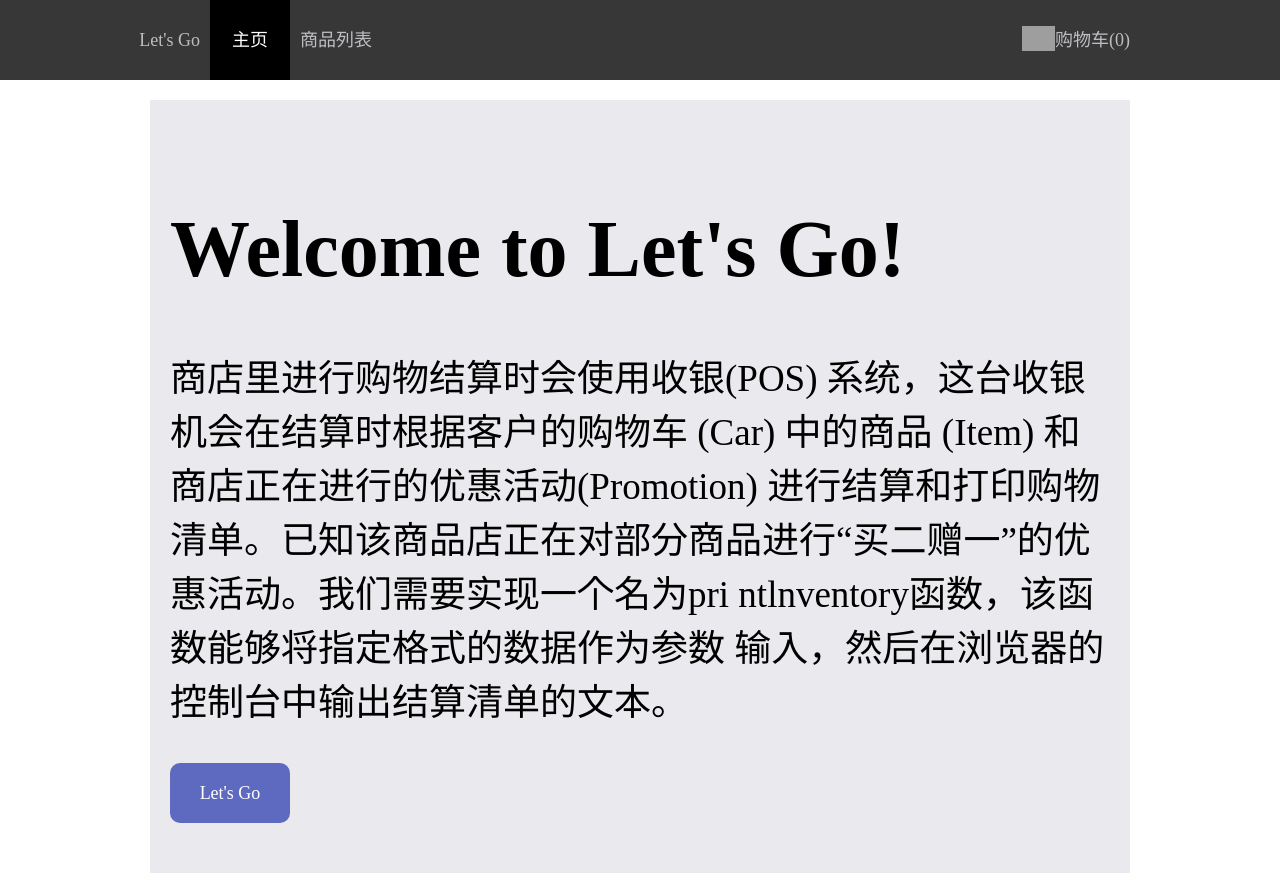
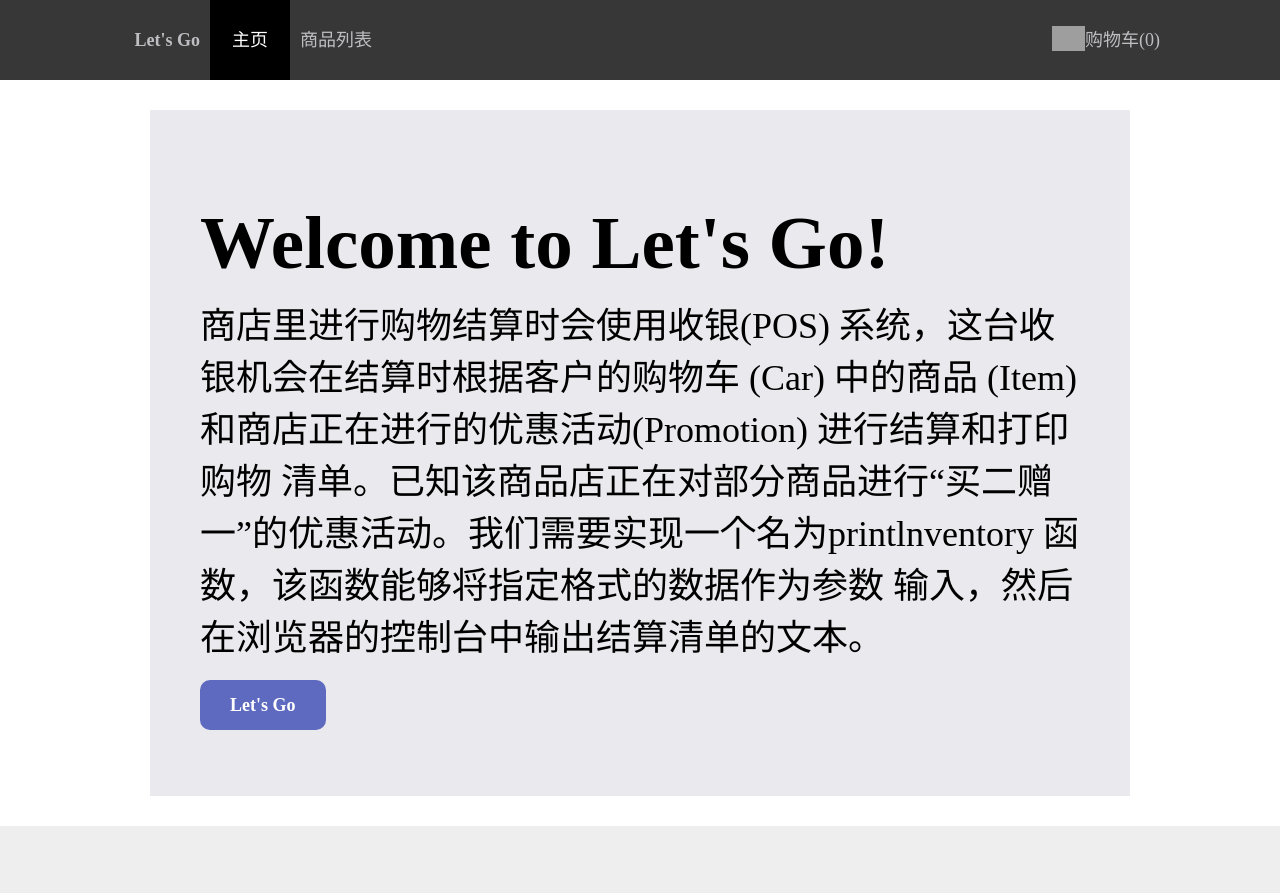
Before and after one commit to g6222/gf, a Django app: page / in a window 1280 px wide. After the commit the page ends 826 px from the top, so only its background shows below. Run offline with Django 3.2, Linux system fonts and the light colour scheme; grey boxes are pictures that could not be loaded.

Commit message:
My Django Girls app, first commit

```diff
--- a/blog/static/css/blog.css
+++ b/blog/static/css/blog.css
@@ -1,23 +1,23 @@
 body{
     margin: 0px;
 }
-.frame {
+.navigationBar {
     background-color: #373737;
     width: auto;
     height: 80px;
     margin: auto;
 }
-.go {
-    background-color: #373737;
+.page {
     color: #bebdc1;
     width: 200px;
     float: left;
     line-height: 80px;
+    font-weight: bold;
     font-size:18px;
     text-align: right;
     margin: 0px 10px 0px 0px;
 }
-.button {
+.homePageButton {
     background-color: black;
     color: white;
     width: 80px;
@@ -27,49 +27,50 @@ body{
     text-align: center;
     text-decoration:blink;
 }
-.list {
-    background-color: #373737;
+.listButton {
     color: #bebdc1;
     float: left;
     line-height: 80px;
     font-size:18px;
     padding: 0px 10px;
+    text-decoration: none;
 }
-.cart {
-    background-color: #373737;
-    margin: 0px 150px;
+.cartButton {
+    margin: 0px 120px 0px 0px;
     color: #bebdc1;
     float: right;
     line-height: 80px;
     font-size:18px;
+    text-decoration: none;
+}
+.homePage {
+    background-color: #eae9ed;
+    padding: 80px 50px;
+    margin: 30px 150px;
+}
+.button {
+    background-color: #5e6ac0;
+    padding: 15px 30px ;
+    font-size:18px;
+    border-radius:10px;
+    color: white;
+    font-weight: bold;
+    text-decoration: none;
+}
+.listButton:hover, .cartButton:hover, .homePageButton:hover {
+    background-color: black;
+    text-decoration: none;
 }
 img.icon {
     height: 25px;
     float: left;
     margin: 26px 0px;
 }
-.b {
-    background-color: #eae9ed;
-    padding: 50px 20px;
-    margin: 20px 150px;
+h1 {
+    font-size:75px;
+    margin: 10px 0px;
 }
-h1{
-    font-size:80px;
+p {
+font-size:36px;
+    margin: 0px 0px 35px 0px;
 }
-p{
-font-size:37px;
-}
-.e {
-    background-color: #5e6ac0;
-    width: 120px;
-    height: 60px;
-    line-height: 60px;
-    font-size:18px;
-    text-align: center;
-    border-radius:10px;
-    color: white;
-    display:block;
-}
-.list:hover, .cart:hover, .gff:hover {
-    background-color: black;
-}
--- a/blog/templates/blog/post_list.html
+++ b/blog/templates/blog/post_list.html
@@ -2,37 +2,29 @@
 <html>
 <head>
     <title>没钱赚商店</title>
-    <link rel="stylesheet" href="{% static 'css/blog.css' %}">
+    <link rel="stylesheet" href="{% static 'css/blog.css'%}">
 </head>
 <body>
-    <div class="frame">
-        <div class="go">
+    <div class="navigationBar">
+        <div class="page">
             Let's Go
         </div>
-        <div class="button">
-            <a href="#" class="button">主页</a>
+            <a href="http://127.0.0.1:8000/" class="homePageButton">主页</a>
+            <a href="#" class="listButton">商品列表</a>
+            <a href="#" class="cartButton"><img class="icon" src="http://www.msqq.com/d/file/icon/2014-11-21/0f84db36315717762ed353eb3defaa7b.png"
+            onerror="alert('图片未加载')"/>购物车(0)</a>
         </div>
-        <div class="list">
-            商品列表
-        </div>
-        <div class="cart">
-            <img class="icon" src="http://www.msqq.com/d/file/icon/2014-11-21/0f84db36315717762ed353eb3defaa7b.png"
-            onerror="alert('错误')"/>
-            购物车(0)
-        </div>
-        </div>
-<div class="b">
+<div class="homePage">
     <h1>
         Welcome to Let's Go!
     </h1>
     <p>
         商店里进行购物结算时会使用收银(POS)  系统，这台收银机会在结算时根据客户的购物车
     (Car) 中的商品 (Item) 和商店正在进行的优惠活动(Promotion) 进行结算和打印购物
-      清单。已知该商品店正在对部分商品进行“买二赠一”的优惠活动。我们需要实现一个名为pri
-      ntlnventory函数，该函数能够将指定格式的数据作为参数 输入，然后在浏览器的控制台中输出结算清单的文本。
+      清单。已知该商品店正在对部分商品进行“买二赠一”的优惠活动。我们需要实现一个名为printlnventory
+        函数，该函数能够将指定格式的数据作为参数 输入，然后在浏览器的控制台中输出结算清单的文本。
     </p>
-    <div class="e">
-        Let's Go
+        <a href="http://127.0.0.1:8000/" class="button">Let's Go</a>
     </div>
     </div>
 </body>
```
